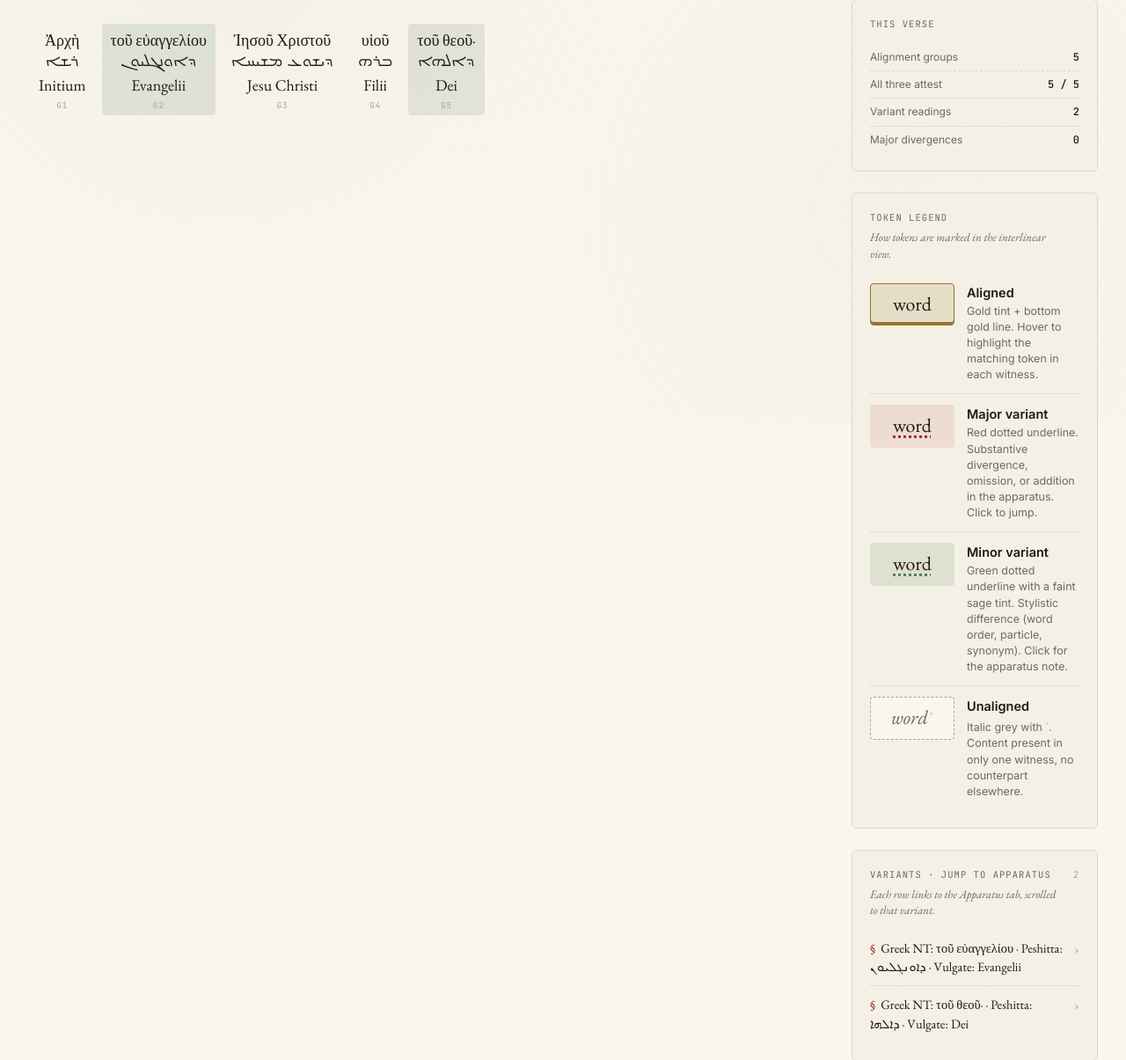
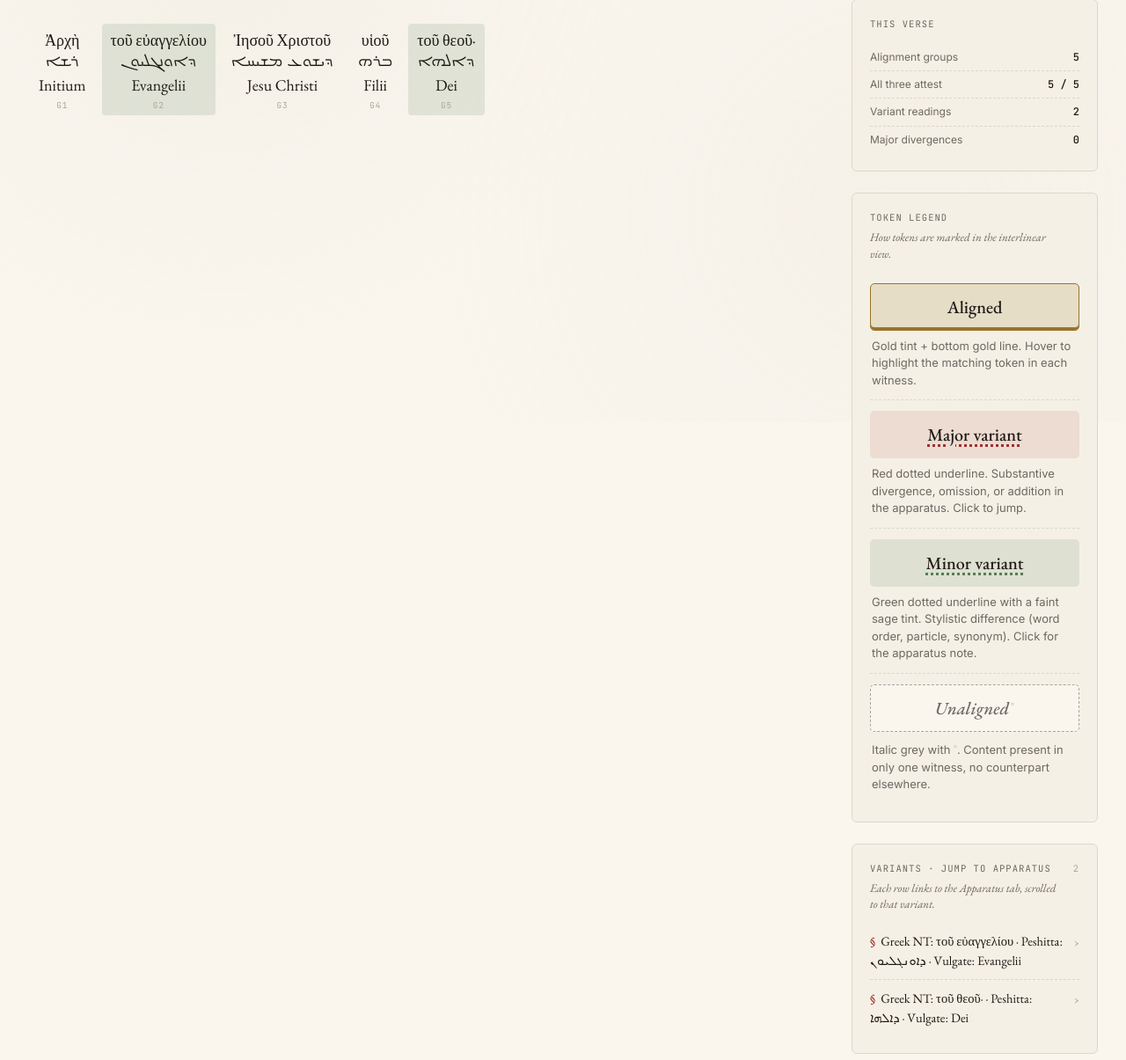
Before and after one commit to Jossifresben/translation-alignment, a Flask app: page /verse/mark/1/1 in a window 1280 px wide. Shown: the part 320-1525 px from the top of the page at 88% size. Run offline with Flask 3, Linux system fonts and the light colour scheme; some libraries are stand-ins or nearby versions.

Commit message:
style: legend — labels inside swatches, explanation below, full-width
Restructured the token legend: each row is now a vertical stack with
the category label ('Aligned', 'Major variant', etc.) rendered INSIDE
a full-container-width sample panel that carries the token styling,
and the explanation paragraph sits beneath it at 13px muted prose.

Removed the old side-by-side sample/description layout — the one-word
'word' exemplar was redundant once the styling itself signals the
category.

```diff
--- a/static/css/styles.css
+++ b/static/css/styles.css
@@ -641,9 +641,8 @@ body::before {
 }
 
 .legend-item {
-  display: flex; align-items: center; gap: 10px;
-  padding: 8px 0;
-  font-size: 12.5px;
+  display: flex; flex-direction: column; gap: 8px;
+  padding: 12px 0;
   color: var(--ink-2);
   border-bottom: 1px dashed var(--rule);
 }
@@ -657,19 +656,20 @@ body::before {
 .legend-swatch.variant { background: var(--rubric-soft); border-bottom: 2px dotted var(--rubric); }
 .legend-swatch.unaligned { background: var(--parchment-3); border: 1px dashed var(--ink-4); }
 
-/* Legend samples — actual token-style exemplars, prominent */
+/* Legend samples — full-width token-style panels, label inside */
 .legend-sample {
   font-family: 'EB Garamond', serif;
-  font-size: 22px;
+  font-size: 20px;
+  font-weight: 500;
   line-height: 1.2;
   color: var(--ink);
-  flex-shrink: 0;
-  min-width: 96px;
+  width: 100%;
   text-align: center;
-  padding: 10px 14px;
-  border-radius: 4px;
+  padding: 14px 10px;
+  border-radius: 5px;
   background: var(--parchment);
   border: 1px solid var(--rule);
+  box-sizing: border-box;
 }
 .legend-sample.sample-aligned {
   background: var(--gold-soft);
@@ -708,28 +708,14 @@ body::before {
 }
 .legend-dot-mark { color: var(--ink-4); font-size: 11px; vertical-align: super; }
 
-/* Tighter stacking for the bigger samples */
-.legend-item {
-  gap: 14px;
-  padding: 12px 0;
-  align-items: flex-start;
-}
+/* (legend-item spacing already handled in the main rule above) */
 
 .legend-desc {
-  flex: 1;
-  min-width: 0;
-}
-.legend-desc strong {
-  display: block;
-  font-weight: 600;
-  color: var(--ink);
-  font-size: 14.5px;
-  margin-bottom: 2px;
-}
-.legend-desc small {
+  margin: 0;
+  padding: 0 2px;
   color: var(--ink-3);
-  font-size: 12.5px;
-  line-height: 1.4;
+  font-size: 13px;
+  line-height: 1.5;
 }
 
 /* Stats */
--- a/templates/_rail.html
+++ b/templates/_rail.html
@@ -27,32 +27,20 @@
     <p class="rail-sub">How tokens are marked in the
       {% if view == 'parallel' %}alignment grid{% else %}interlinear view{% endif %}.</p>
     <div class="legend-item">
-      <span class="legend-sample sample-aligned">word</span>
-      <div class="legend-desc">
-        <strong>Aligned</strong>
-        <small>Gold tint + bottom gold line. Hover to highlight the matching token in each witness.</small>
-      </div>
+      <div class="legend-sample sample-aligned">Aligned</div>
+      <p class="legend-desc">Gold tint + bottom gold line. Hover to highlight the matching token in each witness.</p>
     </div>
     <div class="legend-item">
-      <span class="legend-sample sample-major">word</span>
-      <div class="legend-desc">
-        <strong>Major variant</strong>
-        <small>Red dotted underline. Substantive divergence, omission, or addition in the apparatus. Click to jump.</small>
-      </div>
+      <div class="legend-sample sample-major">Major variant</div>
+      <p class="legend-desc">Red dotted underline. Substantive divergence, omission, or addition in the apparatus. Click to jump.</p>
     </div>
     <div class="legend-item">
-      <span class="legend-sample sample-minor">word</span>
-      <div class="legend-desc">
-        <strong>Minor variant</strong>
-        <small>Green dotted underline with a faint sage tint. Stylistic difference (word order, particle, synonym). Click for the apparatus note.</small>
-      </div>
+      <div class="legend-sample sample-minor">Minor variant</div>
+      <p class="legend-desc">Green dotted underline with a faint sage tint. Stylistic difference (word order, particle, synonym). Click for the apparatus note.</p>
     </div>
     <div class="legend-item">
-      <span class="legend-sample sample-unaligned"><em>word</em><sup>◦</sup></span>
-      <div class="legend-desc">
-        <strong>Unaligned</strong>
-        <small>Italic grey with <span class="legend-dot-mark">◦</span>. Content present in only one witness, no counterpart elsewhere.</small>
-      </div>
+      <div class="legend-sample sample-unaligned"><em>Unaligned</em><sup>◦</sup></div>
+      <p class="legend-desc">Italic grey with <span class="legend-dot-mark">◦</span>. Content present in only one witness, no counterpart elsewhere.</p>
     </div>
   </div>
 
```
